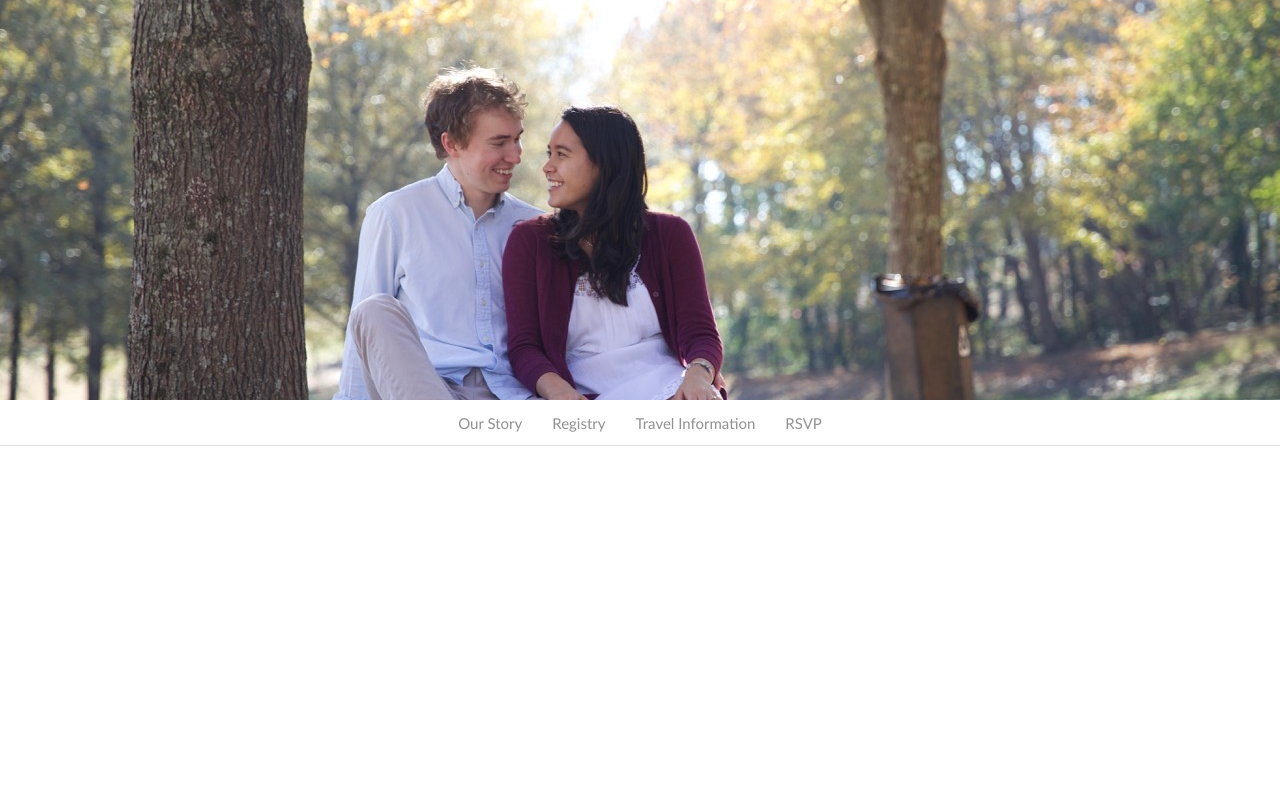
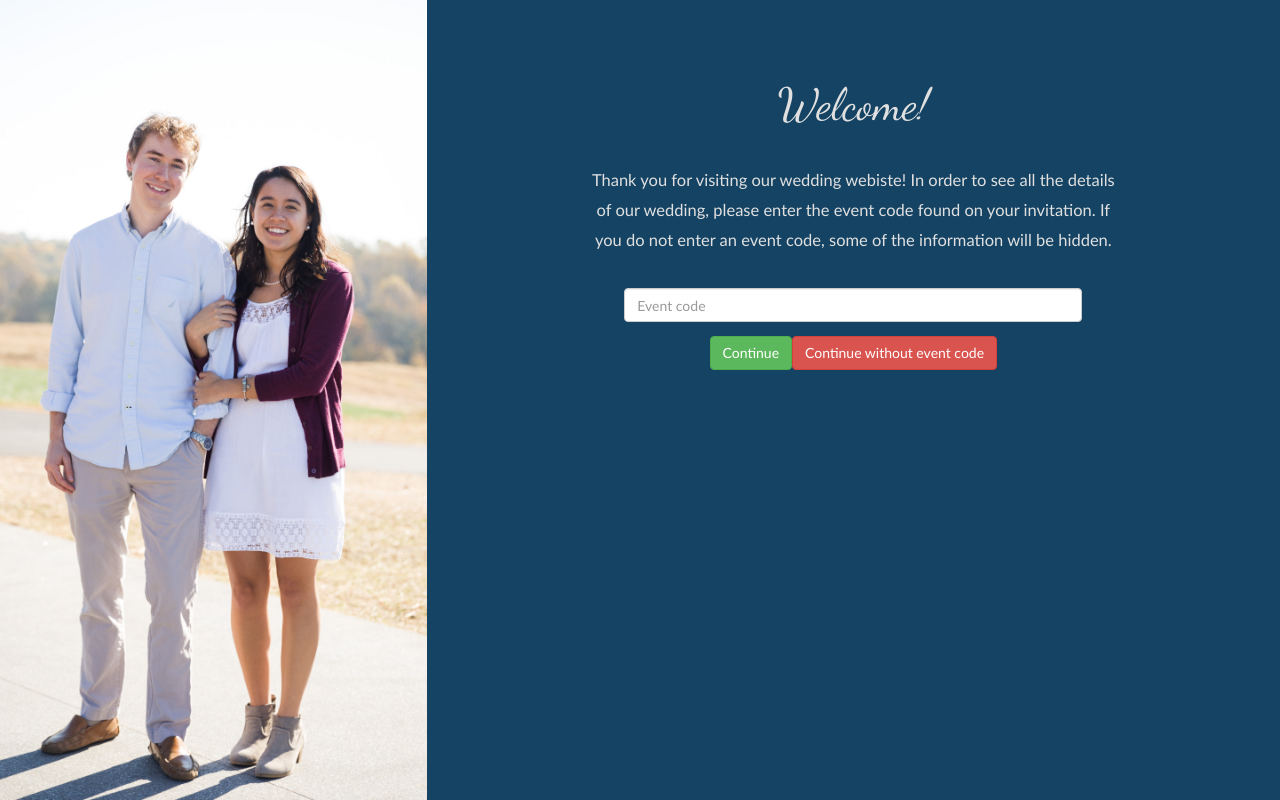
Before and after one commit to dayton-bobbitt/wedding, an Angular app: page / in a window 1280 px wide. Built offline with nearby package versions, Linux system fonts and the light colour scheme; a web font is replaced by a local one.

Commit message:
Create landing page

```diff
--- a/src/app/app.component.html
+++ b/src/app/app.component.html
@@ -1,26 +1 @@
-<header class='main container-fluid'>
-  <div class='row'>
-    <figure class='col-md-12 no-padding'>
-      <img src='assets/images/header-img.jpg' alt='Dayton and Laura'>
-    </figure>
-  </div>
-</header>
-
-<div class='container-fluid'>
-  <div class='row'>
-    <nav class='links'>
-      <a routerLink="/our-story" routerLinkActive="active">Our Story</a>
-      <a routerLink="/registry" routerLinkActive="active">Registry</a>
-      <a routerLink="/travel-info" routerLinkActive="active">Travel Information</a>
-      <a routerLink="/rsvp" routerLinkActive="active">RSVP</a>
-    </nav>
-  </div>
-</div>
-
-<div class='container'>
-  <div class='col-md-offset-3 col-md-6'>
-    <main>
-      <router-outlet></router-outlet>
-    </main>
-  </div>
-</div>
+<router-outlet></router-outlet>
--- a/src/app/app.module.ts
+++ b/src/app/app.module.ts
@@ -10,8 +10,10 @@ import { BasePageComponent } from './base-page/base-page.component';
 import { RsvpComponent } from './rsvp/rsvp.component';
 import { RegistryComponent } from './registry/registry.component';
 import { TravelInfoComponent } from './travel-info/travel-info.component';
+import { LandingPageComponent } from './landing-page/landing-page.component';
 
 const routes: Routes = [
+  { path: '', component: LandingPageComponent },
   { path: 'our-story', component: OurStoryComponent },
   { path: 'registry', component: RegistryComponent },
   { path: 'travel-info', component: TravelInfoComponent },
@@ -25,7 +27,8 @@ const routes: Routes = [
     BasePageComponent,
     RsvpComponent,
     RegistryComponent,
-    TravelInfoComponent
+    TravelInfoComponent,
+    LandingPageComponent
   ],
   imports: [
     BrowserModule,
--- a/src/app/base-page/base-page.component.html
+++ b/src/app/base-page/base-page.component.html
@@ -1,3 +1,25 @@
+<header class='main container-fluid'>
+    <div class='row'>
+        <figure class='col-md-12 no-padding'>
+            <img src='assets/images/header-img.jpg' alt='Dayton and Laura'>
+        </figure>
+    </div>
+</header>
+
+<div class='container-fluid'>
+    <div class='row'>
+        <nav class='links'>
+            <a routerLink="/our-story" routerLinkActive="active">Our Story</a>
+            <a routerLink="/registry" routerLinkActive="active">Registry</a>
+            <a routerLink="/travel-info" routerLinkActive="active">Travel Information</a>
+            <a routerLink="/rsvp" routerLinkActive="active">RSVP</a>
+        </nav>
+    </div>
+</div>
+
+<div class='container'>
+    <div class='col-md-offset-3 col-md-6'>
+        <main>
             <section>
                 <header>
                     <h2 class='title'>{{title}}</h2>
@@ -6,3 +28,6 @@
                     <ng-content></ng-content>
                 </div>
             </section>
+        </main>
+    </div>
+</div>
--- /dev/null
+++ b/src/app/landing-page/landing-page.component.html
@@ -0,0 +1,28 @@
+<div class="landing-page">
+  <div class="container-fluid">
+    <div class="row">
+      <div class="col-sm-4 landing-photo">
+        <img src="assets/images/left-header-img.jpg" alt="Dayton and Laura">
+      </div>
+      <div class="col-sm-8 welcome-msg">
+        <div class="row">
+          <div class="col-sm-8 col-sm-offset-2">
+            <div class="welcome">
+              Welcome!
+            </div>
+            <div class="msg">
+              Thank you for visiting our wedding webiste! In order to see all
+              the details of our wedding, please enter the event code found on your invitation.
+              If you do not enter an event code, some of the information will be hidden.
+            </div>
+            <div class="event-code-form">
+              <input type="text" class="form-control" placeholder="Event code">
+              <button type="button" class="btn btn-success">Continue</button>
+              <button routerLink="/our-story" routerLinkActive="active" type="button" class="btn btn-danger">Continue without event code</button>
+            </div>
+          </div>
+        </div>
+      </div>
+    </div>
+  </div>
+</div>
--- /dev/null
+++ b/src/app/landing-page/landing-page.component.ts
@@ -0,0 +1,15 @@
+import { Component, OnInit } from '@angular/core';
+
+@Component({
+  selector: 'app-landing-page',
+  templateUrl: './landing-page.component.html',
+  styleUrls: ['./landing-page.component.scss']
+})
+export class LandingPageComponent implements OnInit {
+
+  constructor() { }
+
+  ngOnInit() {
+  }
+
+}
--- a/src/styles.scss
+++ b/src/styles.scss
@@ -32,6 +32,8 @@ body {
     font-family: $sans-serif;
     font-size: 1.5em;
     line-height: 2em;
+    padding: 0;
+    margin: 0;
 }
 
 // Rules
@@ -128,3 +130,44 @@ main {
         }
     }
 }
+
+.landing-page {
+    position: relative;
+    background-color: #144363;
+
+    .landing-photo {
+        @include no-padding;
+        img {
+            @include cover;
+            width: 100%;
+            height: 100vh;
+        }
+    }
+
+    .welcome-msg {
+        position: relative;
+        text-align: center;
+
+        .welcome {
+            font-family: $cursive;
+            font-size: 3em;
+            color: $lightGray;
+            margin: 2em 0 1em 0;
+        }
+
+        .msg {
+            font-family: $sans-serif;
+            font-size: 1.1em;
+            color: $lightGray;
+            margin-bottom: 2em;
+        }
+
+        .event-code-form {
+            input {
+                margin: auto;
+                width: 85%;
+                margin-bottom: 1em;
+            }
+        }
+    }
+}
```
Also changed, not shown: src/app/landing-page/landing-page.component.scss (added), src/assets/images/left-header-img.jpg (added), 1 other file (tests, documents, lock files or other folders). Lines whose indentation alone changed are shown as unchanged.
